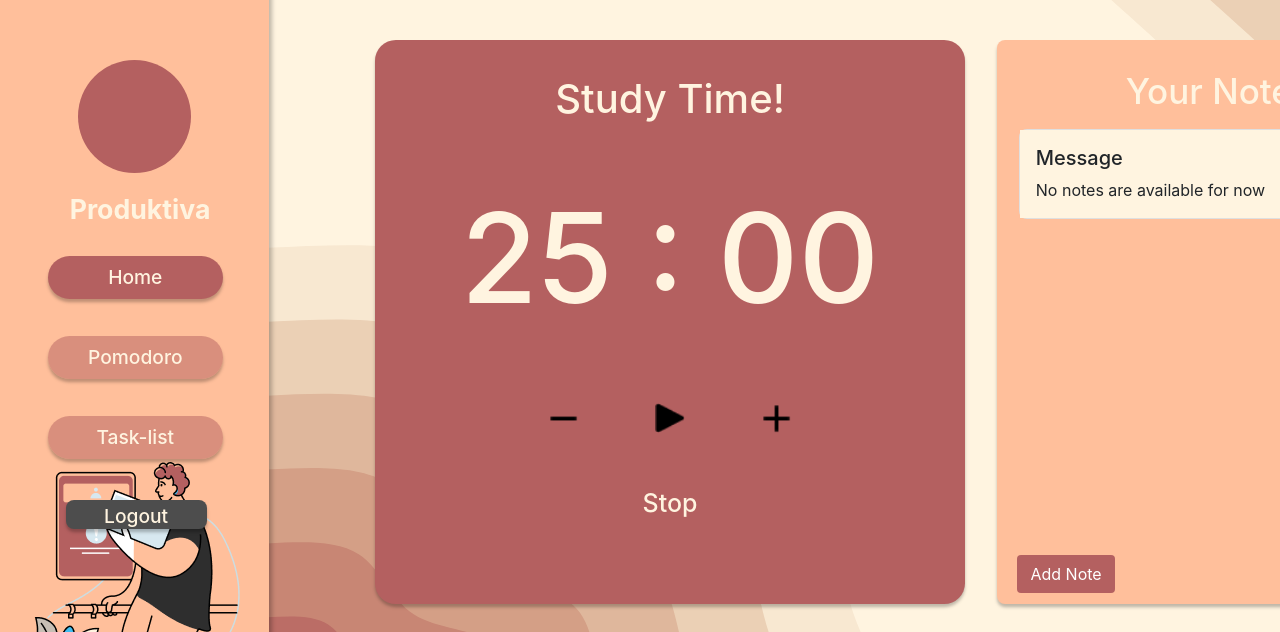
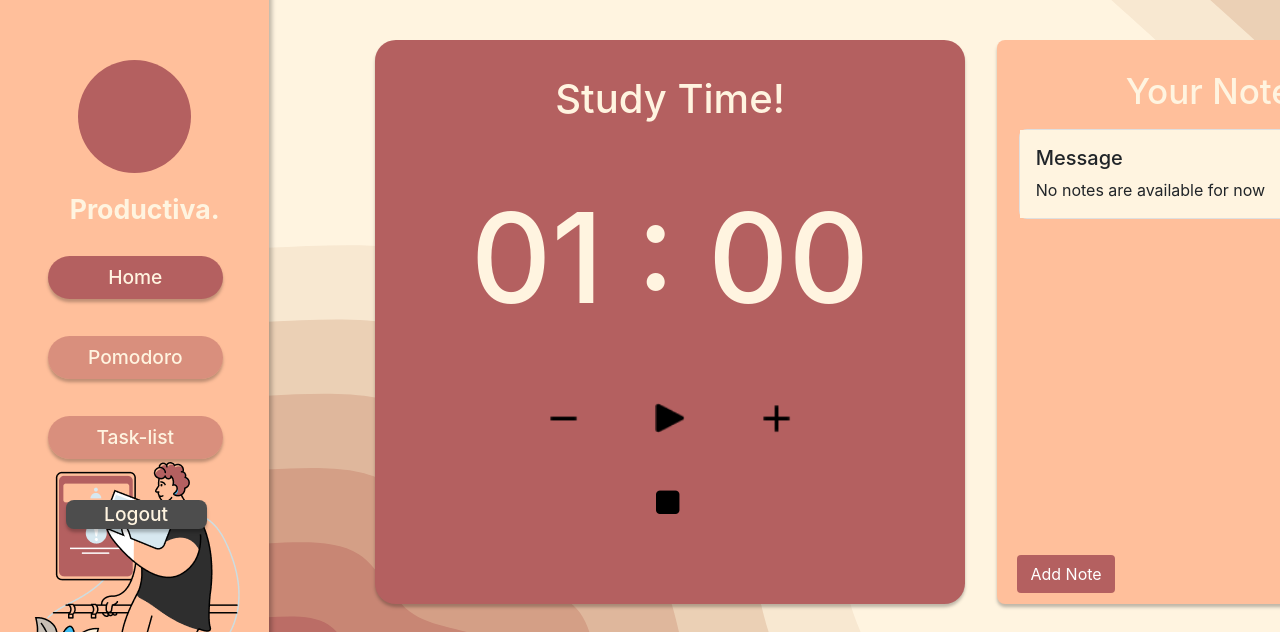
Before and after one commit to rahardjorahardjo/ProductivaRPL, a PHP site: page /pomodorostage1.php in a window 1280 px wide. Shown: the top 632 px of the page. Run offline with PHP 8.4, Linux system fonts and the light colour scheme; a user stored in the database is signed in; data that the repository does not hold is empty.

Commit message:
update receh receh

```diff
--- a/rpl/css/indexcss.css
+++ b/rpl/css/indexcss.css
@@ -154,7 +154,7 @@ text-decoration: none;
     margin-top: 0px;
 
     margin-bottom: 0px;
-    padding-top: 5px;
+    padding-top: 3px;
     color: #FFF4E0;
 }
 .navbarimg{
@@ -339,5 +339,6 @@ border-radius: 8.00521px;
     line-height: 23px;
     margin-top: 35px;
     margin-bottom: 35px;
+    margin-right: 4.5px;
     color: #FFF4E0;
 }
--- a/rpl/indexstaged.php
+++ b/rpl/indexstaged.php
@@ -36,7 +36,7 @@ if (mysqli_num_rows($query) < 1) {
     <link rel="stylesheet" href="css/index1.css">
     <link rel="stylesheet" href="https://cdnjs.cloudflare.com/ajax/libs/font-awesome/6.2.0/css/all.min.css">
     <script src="js/index.js" defer></script>
-    <title>Document</title>
+    <title>Productiva. | Homepage</title>
     <title>Widget Waktu Lokal</title>
     <style>
         .clock {
@@ -54,9 +54,9 @@ if (mysqli_num_rows($query) < 1) {
         <div class="side-navbar">
             <div class="profile">
             </div>
-            <h1>Produktiva</h1>
+            <h1>Productiva.</h1>
             <div class="features">
-                <li><a href="index.php">Home</a></li>
+                <li><a href="indexstaged.php">Home</a></li>
                 <li><a href="pomodorostage1.php">Podomoro</a></li>
                 <li><a href="todostaged.php">Task-List</a></li>
             </div>
--- a/rpl/js/pomodoro/test.js
+++ b/rpl/js/pomodoro/test.js
@@ -83,7 +83,7 @@ function hold() {
 }
 
 function increase() {
-  setMinutes(3);
+  setMinutes(1);
   hold();
   buttonPlay.classList.remove("hide");
   buttonPause.classList.add("hide");
--- a/rpl/pomodorostage1.php
+++ b/rpl/pomodorostage1.php
@@ -19,9 +19,10 @@ $user_id = $_SESSION['user']['user_id'];
   <meta charset="UTF-8">
   <meta http-equiv="X-UA-Compatible" content="IE=edge">
   <meta name="viewport" content="width=device-width, initial-scale=1.0">
-  <title>Pomodoro</title>
+  <title>Productiva. | Pomodoro</title>
   <link rel="stylesheet" href="css/indexcss.css">
   <link rel="preconnect" href="https://fonts.googleapis.com">
+  <link rel="stylesheet" href="https://cdnjs.cloudflare.com/ajax/libs/font-awesome/6.2.0/css/all.min.css">
   <link href="https://cdn.jsdelivr.net/npm/bootstrap@5.0.2/dist/css/bootstrap.min.css" rel="stylesheet"
     integrity="sha384-EVSTQN3/azprG1Anm3QDgpJLIm9Nao0Yz1ztcQTwFspd3yD65VohhpuuCOmLASjC" crossorigin="anonymous">
   <link rel="preconnect" href="https://fonts.gstatic.com" crossorigin>
@@ -41,7 +42,7 @@ $user_id = $_SESSION['user']['user_id'];
         <h1 class="break hide">Break Time!</h1>
       </div>
       <div class="PomodoroTimes" id="timer">
-        <span class="minutes">25</span>
+        <span class="minutes">01</span>
         <span>:</span>
         <span class="seconds">00</span>
       </div>
@@ -52,7 +53,7 @@ $user_id = $_SESSION['user']['user_id'];
           <button class="pause hide" onclick="pause()"><img src="units/pause.png" alt=""></button>
           <button class="increase" onclick="increase()"><img src="units/plus.png" alt=""></button>
         </div>
-        <button class="stop" onclick="stopTime()">Stop</button>
+        <button class="stop" onclick="stopTime()"><i class="fa-solid fa-stop fa-lg" style="color: black;"></i></button>
       </div>
     </div>
   </div>
@@ -170,8 +171,8 @@ $user_id = $_SESSION['user']['user_id'];
     </div>
 
     <div class="profile"></div>
-    <h1 class="navbartitle">Produktiva</h1>
-    <a href="index.php" class="homebutton">
+    <h1 class="navbartitle">Productiva.</h1>
+    <a href="indexstaged.php" class="homebutton">
       <h2 class="homebuttondesc">Home</h2>
     </a>
 
@@ -184,6 +185,7 @@ $user_id = $_SESSION['user']['user_id'];
     </a>
 
     <a href="signout.php" class="logoutbuttons">
+
       <h2 class="logoutbuttondesc">Logout</h2>
 
     </a>
--- a/rpl/todostaged.php
+++ b/rpl/todostaged.php
@@ -27,7 +27,7 @@ $cnt = mysqli_num_rows($q2);
     <meta name="viewport" content="width=device-width, initial-scale=1.0">
     <link rel="stylesheet" href="css/todoo.css">
     <link rel="stylesheet" href="https://cdnjs.cloudflare.com/ajax/libs/font-awesome/6.2.0/css/all.min.css">
-    <title>Document</title>
+    <title>Productiva. | Task-List</title>
 </head>
 
 <body>
@@ -35,7 +35,7 @@ $cnt = mysqli_num_rows($q2);
         <div class="side-navbar">
             <div class="profile">
             </div>
-            <h1>Produktiva</h1>
+            <h1>Productiva.</h1>
             <div class="features">
                 <li><a href="index.php">Home</a></li>
                 <li><a href="pomodorostage1.php">Podomoro</a></li>
```
Also changed, not shown: rpl/login.php (+7 -7 lines), rpl/register.php (+5 -5 lines).
